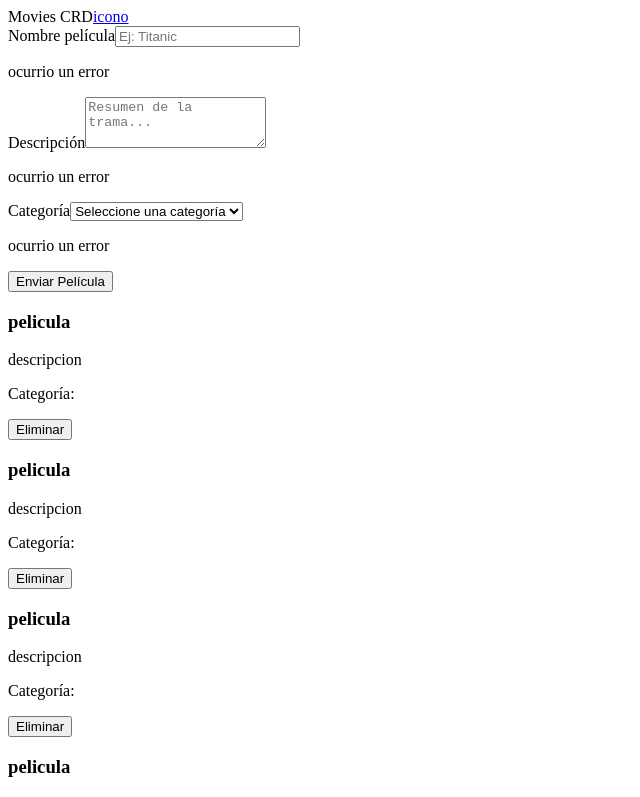
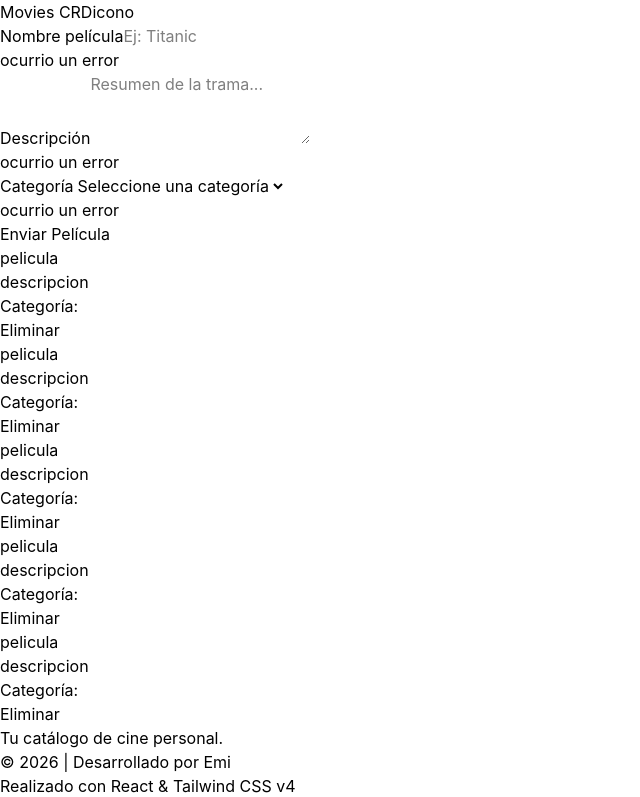
Before and after one commit to Fatimalfaro/peliculas, a React (Vite) app: page / in a window 1280 px wide. Shown: the top 797 px of the page, without its empty margins (0-640 px from the left). Built offline with nearby package versions, Linux system fonts and the light colour scheme.

Commit message:
Instale y configure tailwindcss, react-hook-form, y react-icons

```diff
--- a/package.json
+++ b/package.json
@@ -10,8 +10,12 @@
     "preview": "vite preview"
   },
   "dependencies": {
+    "@tailwindcss/vite": "^4.2.4",
     "react": "^19.2.5",
-    "react-dom": "^19.2.5"
+    "react-dom": "^19.2.5",
+    "react-hook-form": "^7.73.1",
+    "react-icons": "^5.6.0",
+    "tailwindcss": "^4.2.4"
   },
   "devDependencies": {
     "@babel/core": "^7.29.0",
--- a/src/index.css
+++ b/src/index.css
@@ -0,0 +1 @@
+@import "tailwindcss";
--- a/vite.config.js
+++ b/vite.config.js
@@ -1,11 +1,14 @@
 import { defineConfig } from 'vite'
 import react, { reactCompilerPreset } from '@vitejs/plugin-react'
 import babel from '@rolldown/plugin-babel'
+import tailwindcss from '@tailwindcss/vite'
+
 
 // https://vite.dev/config/
 export default defineConfig({
   plugins: [
     react(),
-    babel({ presets: [reactCompilerPreset()] })
+    babel({ presets: [reactCompilerPreset()] }),
+    tailwindcss(),
   ],
 })
```
Also changed, not shown: 1 other file (tests, documents, lock files or other folders).
